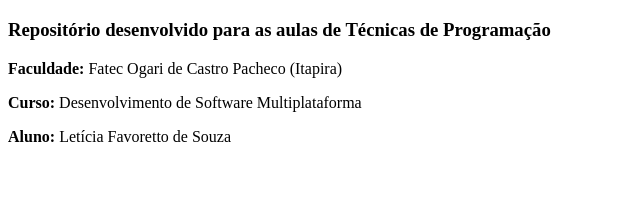
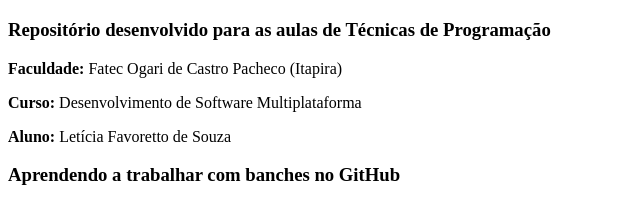
Before and after one commit to Leticia-Favoretto-Souza/primeiro-projeto-git, a plain HTML site: page index.html in a window 1280 px wide. Shown: the part 61-284 px from the top of the page, without its empty margins (0-640 px from the left). Drawn offline with Linux system fonts and the light colour scheme.

Commit message:
alteração no index.html para nova branch

```diff
--- a/index.html
+++ b/index.html
@@ -13,5 +13,7 @@
     <p><b>Curso:</b> Desenvolvimento de Software Multiplataforma</p>
     <p><b>Aluno:</b> Letícia Favoretto de Souza</p>
 
+    <h3>Aprendendo a trabalhar com banches no GitHub</h3>
+
 </body>
 </html>
```
